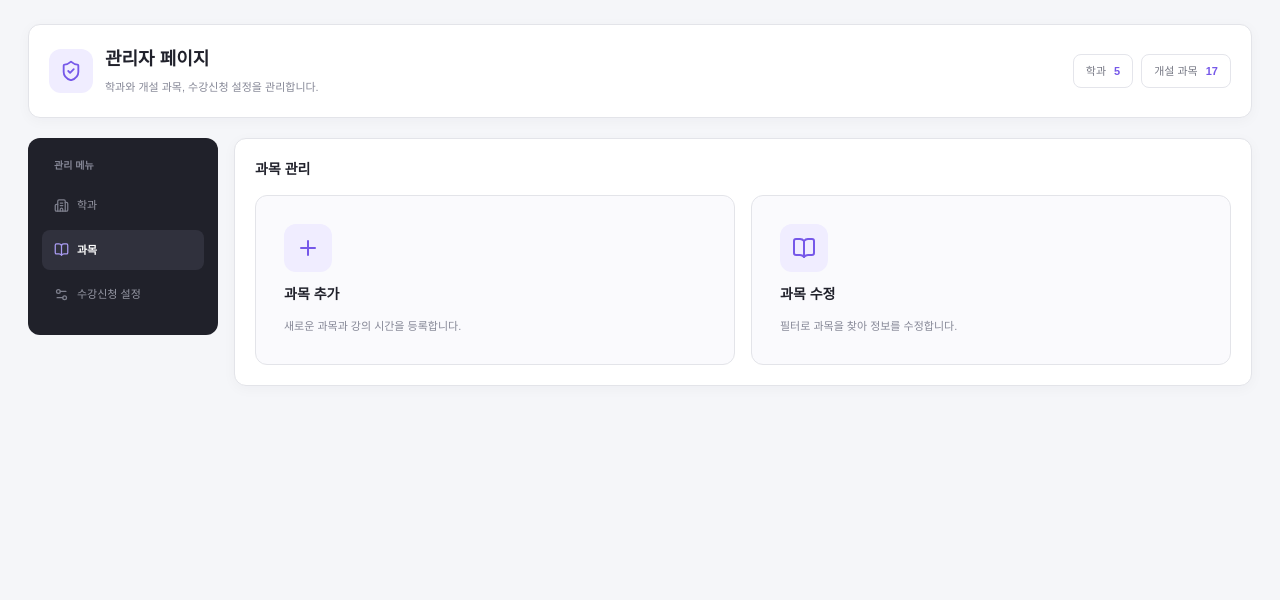
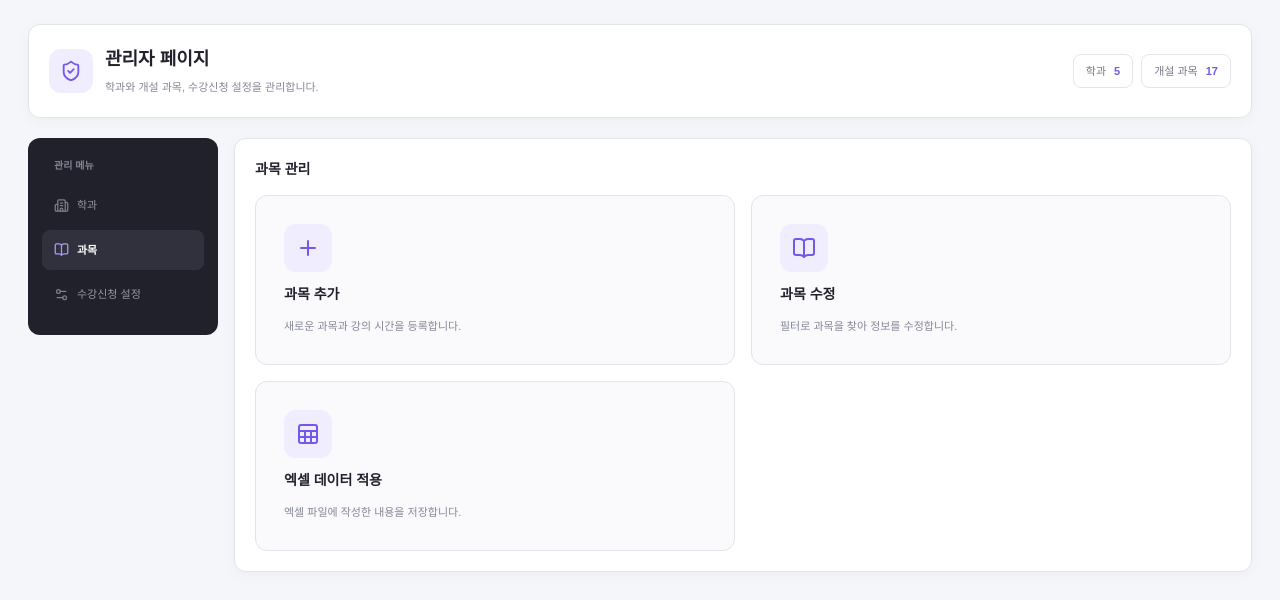
Before and after one commit to Jongho-Lee-dev/course-recommendation-timetable, a React (Vite) app in the folder frontend/: page /admin in a window 1280 px wide. Both pictures are taken after a click on the button "과목". Shown: the top 600 px of the page. Built offline with nearby package versions, Linux system fonts and the light colour scheme; a web font is replaced by a local one.

Commit message:
feat: 엑셀 데이터로 과목 업데이트 기능 추가

```diff
--- a/frontend/src/admin/components/AdminCourses.tsx
+++ b/frontend/src/admin/components/AdminCourses.tsx
@@ -1,5 +1,5 @@
 import { useMemo, useState } from "react";
-import { BookOpen, Plus } from "lucide-react";
+import { BookOpen, Plus, Sheet } from "lucide-react";
 import type {
   CourseListItem,
   CourseSchedule,
@@ -463,7 +463,7 @@ export default function AdminCourses({
   departments: Department[];
   onChange: (courses: CourseListItem[]) => void;
 }) {
-  const [mode, setMode] = useState<"choose" | "add" | "edit">("choose");
+  const [mode, setMode] = useState<"choose" | "add" | "edit" | "excel">("choose");
   const setSyllabus = useCourseCatalogStore((state) => state.setSyllabus);
   const [editingId, setEditingId] = useState<number | null>(null);
   const [keyword, setKeyword] = useState("");
@@ -529,6 +529,12 @@ export default function AdminCourses({
                 description: "필터로 과목을 찾아 정보를 수정합니다.",
                 icon: BookOpen,
               },
+              {
+                mode: "excel",
+                title: "엑셀 데이터 적용",
+                description: "엑셀 파일에 작성한 내용을 저장합니다.",
+                icon: Sheet,
+              }
             ] as const
           ).map(({ mode: next, title, description, icon: Icon }) => (
             <button
@@ -554,7 +560,11 @@ export default function AdminCourses({
     <div>
       <div className="mb-4 flex items-center justify-between gap-3 border-b border-[#ececf0] pb-4">
         <h2 className="!mb-0 !text-sm !font-bold">
-          {mode === "add" ? "과목 추가하기" : "과목 수정하기"}
+          {mode === "add"
+            ? "과목 추가하기"
+            : mode === "excel"
+              ? "엑셀 파일 업로드"
+              : "과목 수정하기"}
         </h2>
         <button
           type="button"
@@ -581,6 +591,10 @@ export default function AdminCourses({
             setMode("edit");
           }}
         />
+      ) : mode === "excel" ? (
+        <>
+
+        </>
       ) : (
         <>
           <CourseFilters
```
Also changed, not shown: 1 other file (tests, documents, lock files or other folders). Lines whose indentation alone changed are shown as unchanged.
